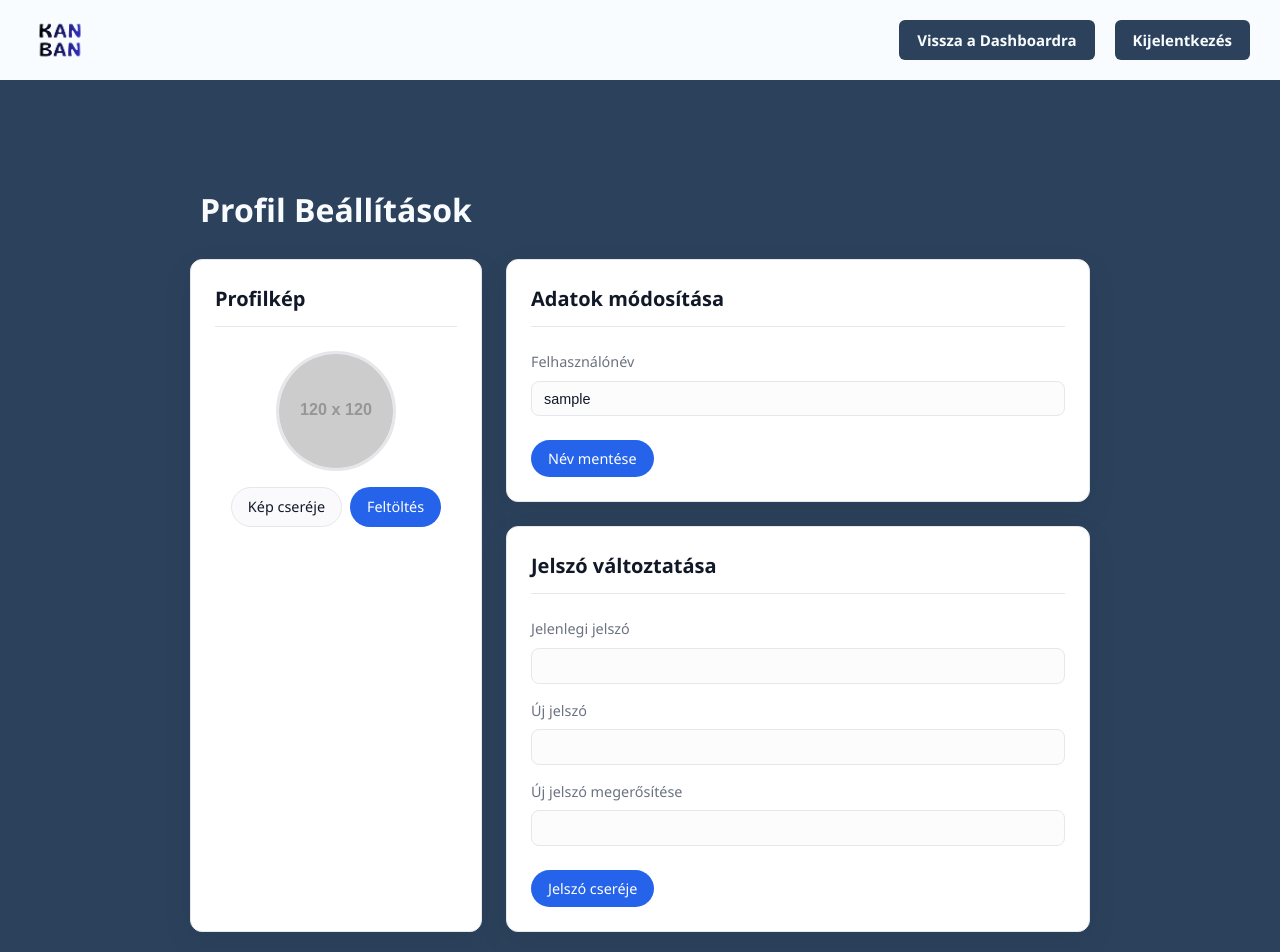
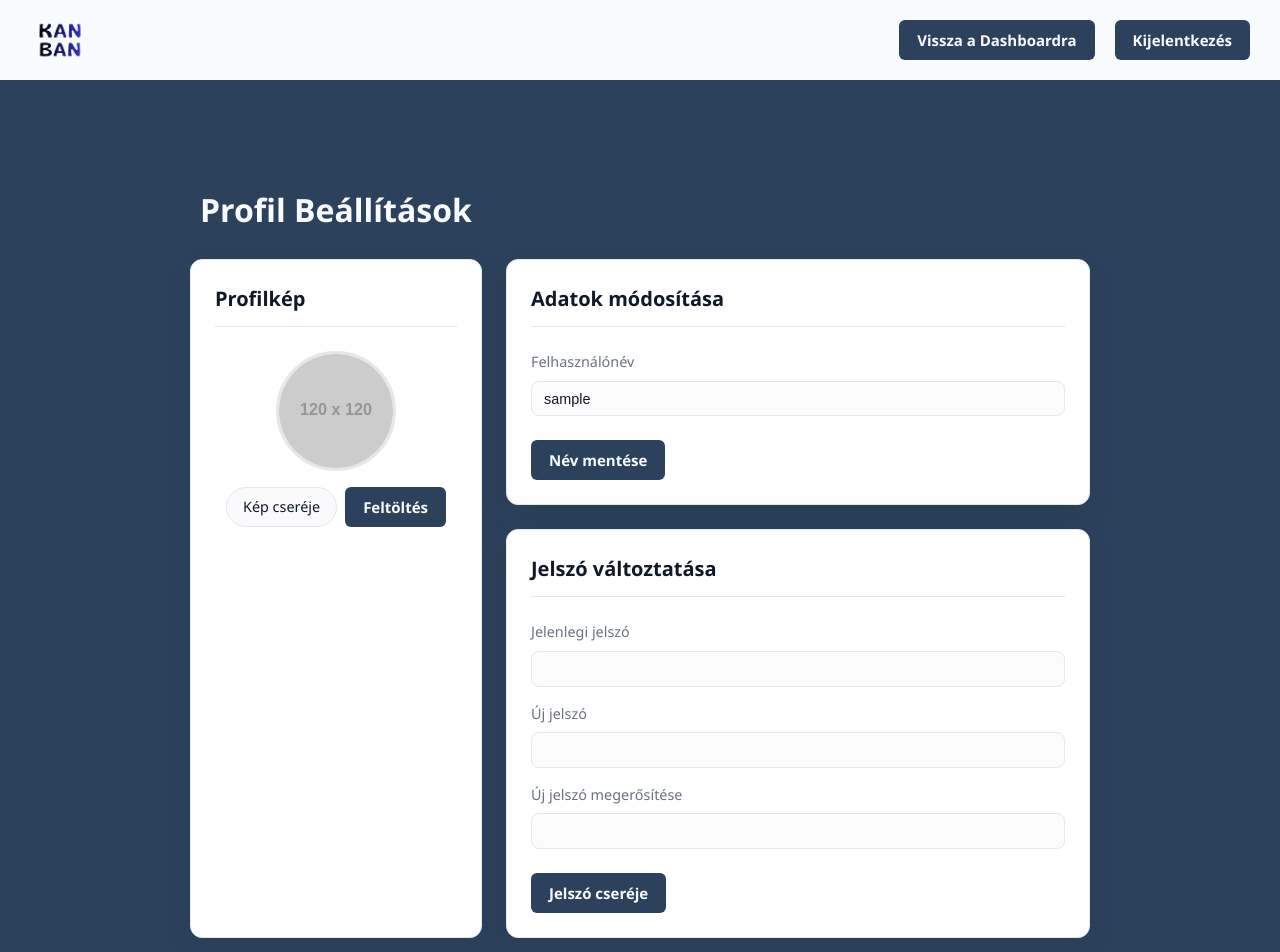
Before and after one commit to Dlevy004/kanban-webapp, a React (Vite) app in the folder frontend/: page /profile in a window 1280 px wide. Shown: the top 952 px of the page. Built offline with nearby package versions, Linux system fonts and the light colour scheme; sample sign-in values are in the browser's storage.

Commit message:
feat(profile): update profile page alerts and improve layout styling

```diff
--- a/frontend/src/pages/ProfilePage.jsx
+++ b/frontend/src/pages/ProfilePage.jsx
@@ -11,6 +11,7 @@ const ProfilePage = () => {
     const [currentPassword, setCurrentPassword] = useState('');
     const [newPassword, setNewPassword] = useState('');
     const [confirmPassword, setConfirmPassword] = useState('');
+
     const [preview, setPreview] = useState('https://via.placeholder.com/120');
     const [profilePictureFile, setProfilePictureFile] = useState(null);
 
@@ -47,7 +48,7 @@ const ProfilePage = () => {
         e.preventDefault();
         // TODO: API hívás a username frissítésére
         console.log("Új felhasználónév:", username);
-        alert("Felhasználónév frissítve (szimulált)!");
+        alert("Nincs implementálva a felhasználónév frissítése!");
     };
 
     const handleUpdatePassword = (e) => {
@@ -58,7 +59,7 @@ const ProfilePage = () => {
         }
         // TODO: API hívás a jelszó cseréjére
         console.log("Jelszócsere adatok:", { currentPassword, newPassword });
-        alert("Jelszó frissítve (szimulált)!");
+        alert("Nincs implementálva a jelszó cseréje!");
         setCurrentPassword('');
         setNewPassword('');
         setConfirmPassword('');
@@ -83,7 +84,7 @@ const ProfilePage = () => {
         }
         // TODO: API hívás a kép feltöltésére
         console.log("Kép feltöltése:", profilePictureFile.name);
-        alert("Profilkép frissítve (szimulált)!");
+        alert("Nincs implementálva a kép feltöltése!");
     };
 
 
@@ -92,6 +93,7 @@ const ProfilePage = () => {
     return (
         <div className="dashboard-page-wrapper">
             <div className="dashboard-centered-content">
+
                 <nav className="dashboard-navbar">
                     <div className="dashboard-logo">
                         <img src={KanbanLogo} alt="Kanban App Logo" className="kanban-logo-img" />
@@ -112,17 +114,19 @@ const ProfilePage = () => {
                     </div>
                 </nav>
 
-                <div className="dashboard-main-container">
+                <div className="dashboard-main-container profile-main-container">
                     <main className="dashboard-main-content">
+
                         <h1 className="profile-title">Profil Beállítások</h1>
+
                         <div className="profile-content-grid">
 
                             {/* Profilkép Kártya */}
                             <div className="card">
                                 <h2 className="profile-card-title">Profilkép</h2>
                                 <div className="profile-picture-section">
-                                    <img src={preview} alt="Profilkép előnézet" className="profile-avatar-preview" />
-                                                                        <div className="profile-picture-controls">
+                                    <img src={preview} className="profile-avatar-preview" />
+                                    <div className="profile-picture-controls">
                                         <label htmlFor="file-upload" className="btn btn-outline">
                                             Kép cseréje
                                         </label>
@@ -133,7 +137,7 @@ const ProfilePage = () => {
                                             onChange={handlePictureChange}
                                             style={{ display: 'none' }}
                                         />
-                                        <button className="btn btn-primary" onClick={handlePictureUpload}>
+                                        <button className="dashboard-logout-btn" onClick={handlePictureUpload}>
                                             Feltöltés
                                         </button>
                                     </div>
@@ -154,7 +158,7 @@ const ProfilePage = () => {
                                             onChange={(e) => setUsername(e.target.value)}
                                         />
                                     </div>
-                                    <button type="submit" className="btn btn-primary">
+                                    <button type="submit" className="dashboard-logout-btn">
                                         Név mentése
                                     </button>
                                 </form>
@@ -194,7 +198,7 @@ const ProfilePage = () => {
                                             onChange={(e) => setConfirmPassword(e.target.value)}
                                         />
                                     </div>
-                                    <button type="submit" className="btn btn-primary">
+                                    <button type="submit" className="dashboard-logout-btn">
                                         Jelszó cseréje
                                     </button>
                                 </form>
```
